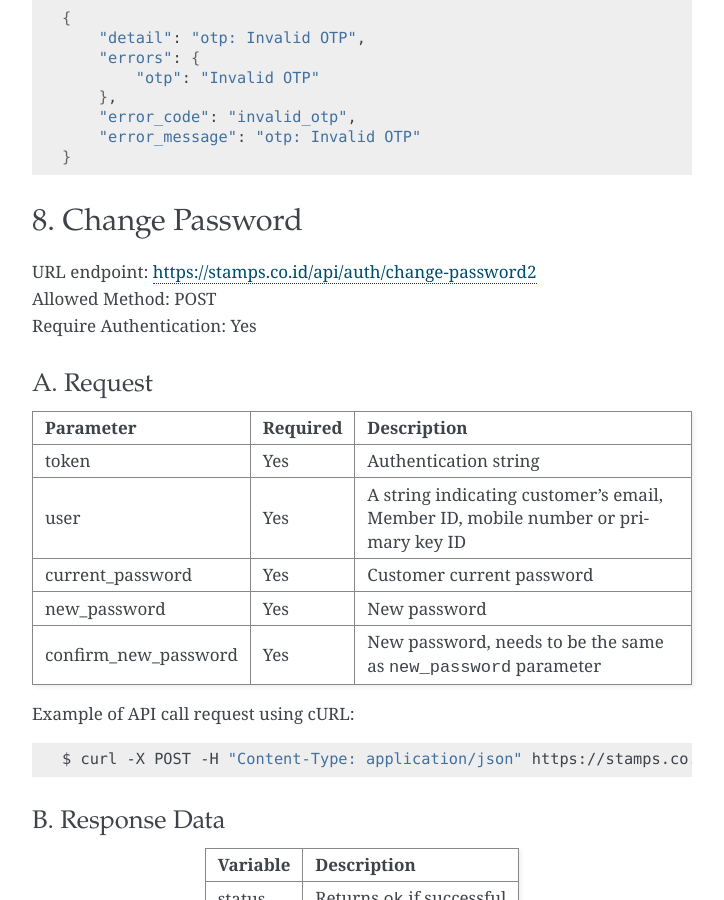
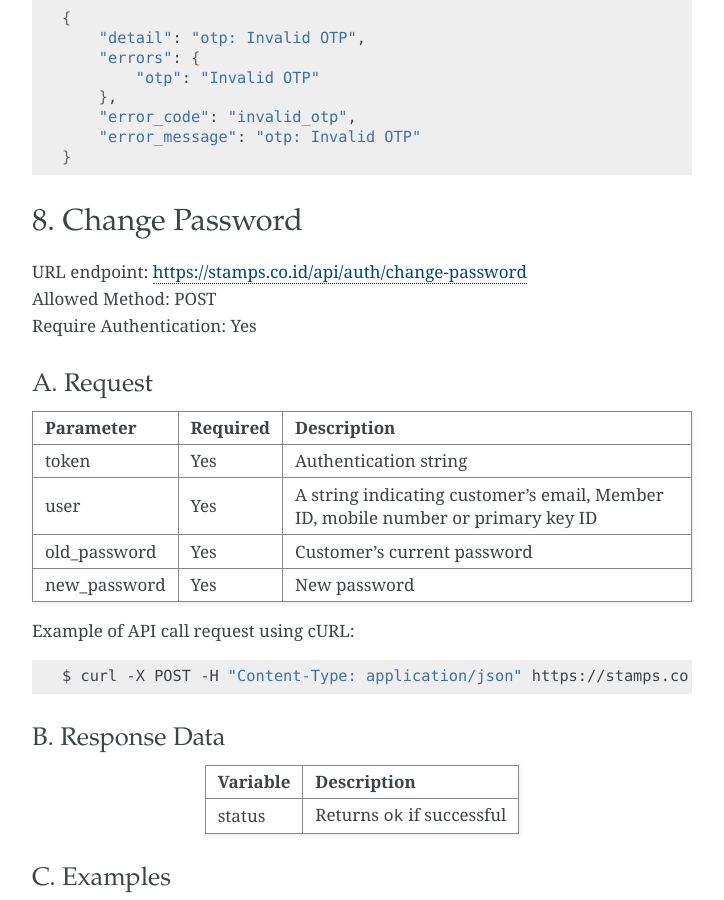
Before and after one commit to ui/stamps-api-docs, a Sphinx documentation site: the page built from source/auth_api.rst, in a window 1280 px wide and 900 px high, scrolled down 9253 px. Shown: the whole window, without its empty margins (388-1112 px from the left). Built offline with Sphinx 7.4.7, drawn with Linux system fonts in a browser that asks for light colours.

Commit message:
Update docs

```diff
--- a/source/auth_api.rst
+++ b/source/auth_api.rst
@@ -490,7 +490,7 @@ Invalid OTP:
 
 8. Change Password
 ===============
-| URL endpoint: https://stamps.co.id/api/auth/change-password2
+| URL endpoint: https://stamps.co.id/api/auth/change-password
 | Allowed Method: POST
 | Require Authentication: Yes
 
@@ -502,16 +502,15 @@ Parameter              Required Description
 ====================== ======== ===========
 token                  Yes      Authentication string
 user                   Yes      A string indicating customer's email, Member ID, mobile number or primary key ID
-current_password       Yes      Customer current password
+old_password           Yes      Customer's current password
 new_password           Yes      New password
-confirm_new_password   Yes      New password, needs to be the same as ``new_password`` parameter
 ====================== ======== ===========
 
 Example of API call request using cURL:
 
 .. code-block :: bash
 
-    $ curl -X POST -H "Content-Type: application/json" https://stamps.co.id/api/auth/change-password2 -i -d '{ "token": "secret", "user": "test@gmail.com", "current_password": "secure_password", "new_password": "new_secure_password", "confirm_new_password": "new_secure_password" }'
+    $ curl -X POST -H "Content-Type: application/json" https://stamps.co.id/api/auth/change-password -i -d '{ "token": "secret", "user": "test@gmail.com", "old_password": "secure_password", "new_password": "new_secure_password" }'
 
 B. Response Data
 ----------------
```
